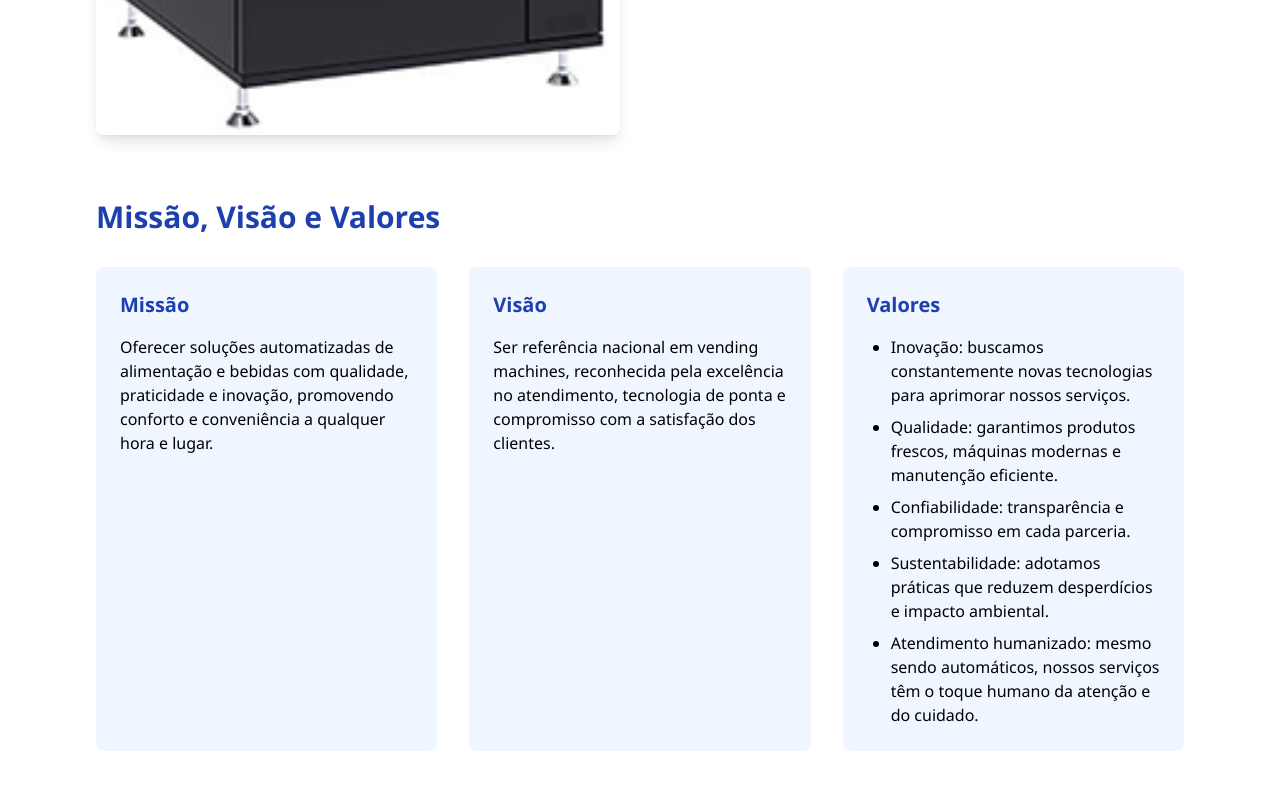
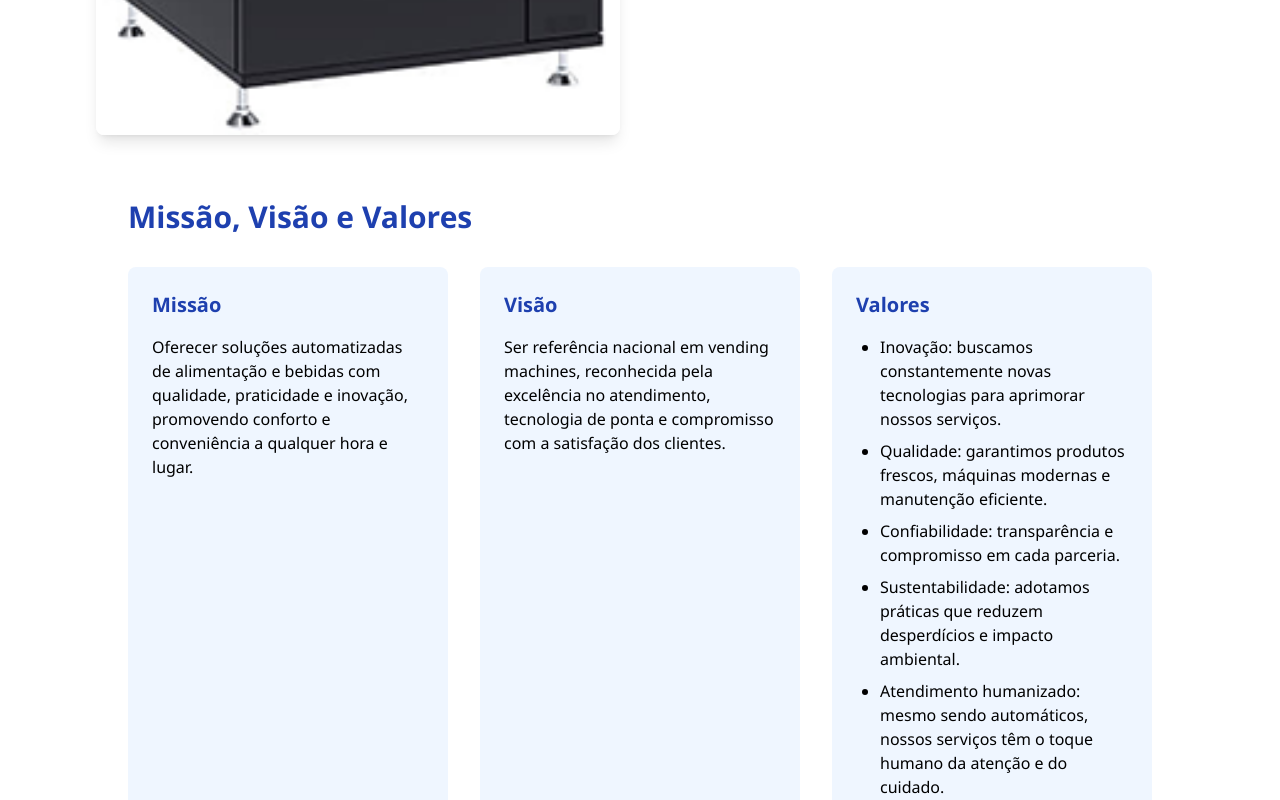
Before and after one commit to msaraujo10/bbvending-site, a React (Vite) app: page /quem-somos in a window 1280 px wide. Shown: the part 1180-1980 px from the top of the page. Built offline with nearby package versions, Linux system fonts and the light colour scheme.

Commit message:
Fix indentation and structure in AboutPage component

```diff
--- a/src/pages/AboutPage.jsx
+++ b/src/pages/AboutPage.jsx
@@ -37,10 +37,11 @@ const AboutPage = () => {
 
           </div>
         </div>
-      </div>
-      <p className="mb-4">
+        <p className="mb-4">
               <MissionVisionValuesSection />
             </p>
+      </div>
+
     </div>
 
   );
```
